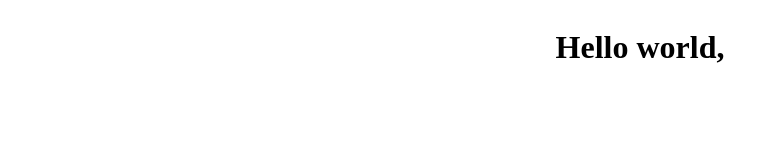
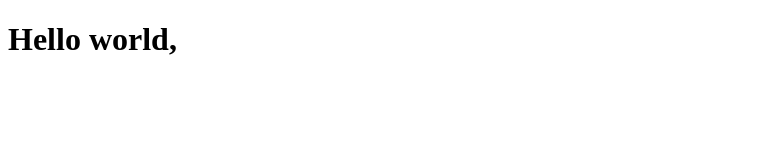
Before and after one commit to Raaznm/git-learning, a plain HTML site: page index.html in a window 1280 px wide. Shown: the whole page, without its empty margins (0-779 px from the left). Drawn offline with Linux system fonts and the light colour scheme.

Commit message:
my second commit

```diff
--- a/index.html
+++ b/index.html
@@ -5,7 +5,7 @@
     <meta name="viewport" content="width=device-width, initial-scale=1.0">
     <title>this is my test website</title>
 </head>
-<body style="display:flex; justify-content:center; align-items:center">
+<body >
     <h1>Hello world,</h1>
 </body>
 </html>
```
